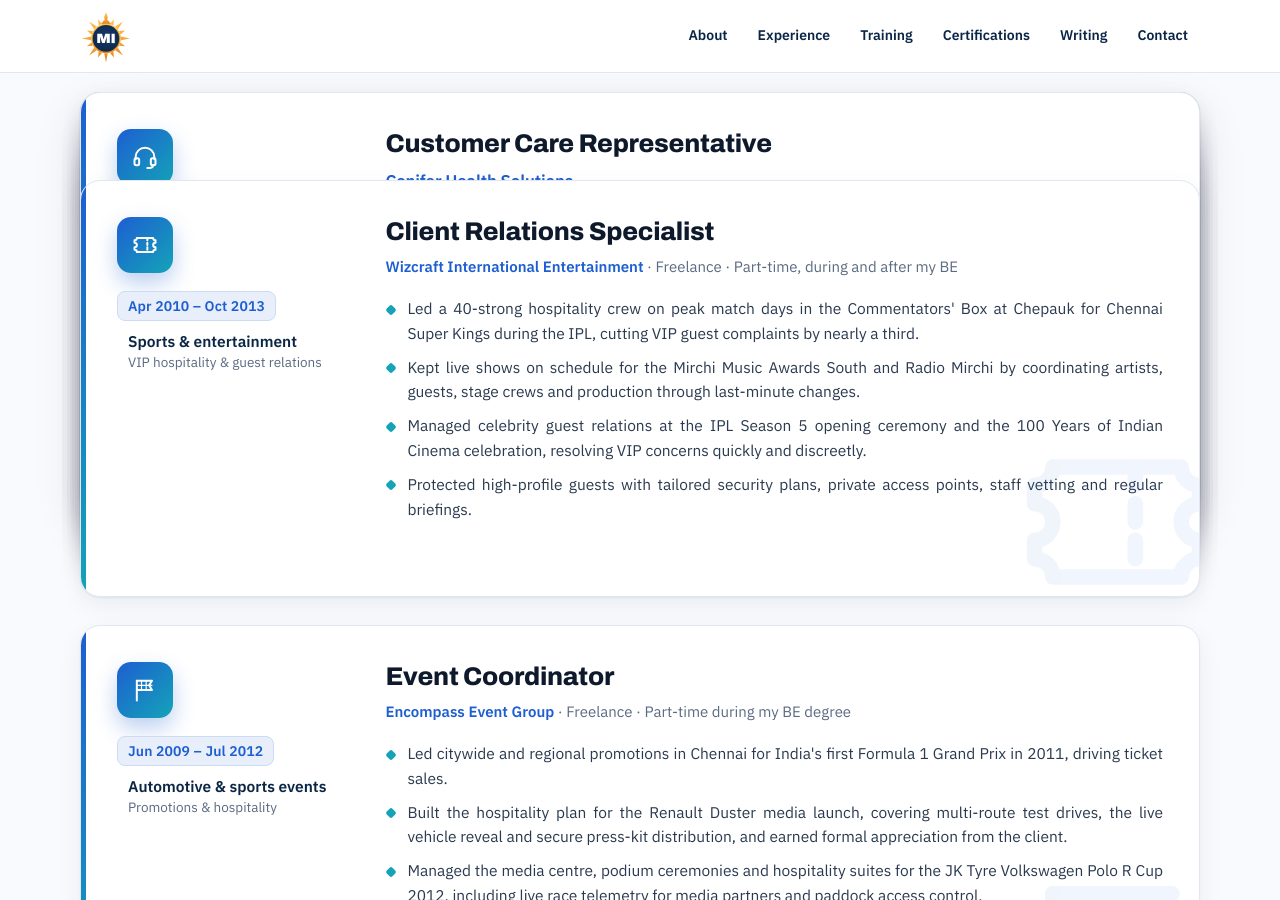
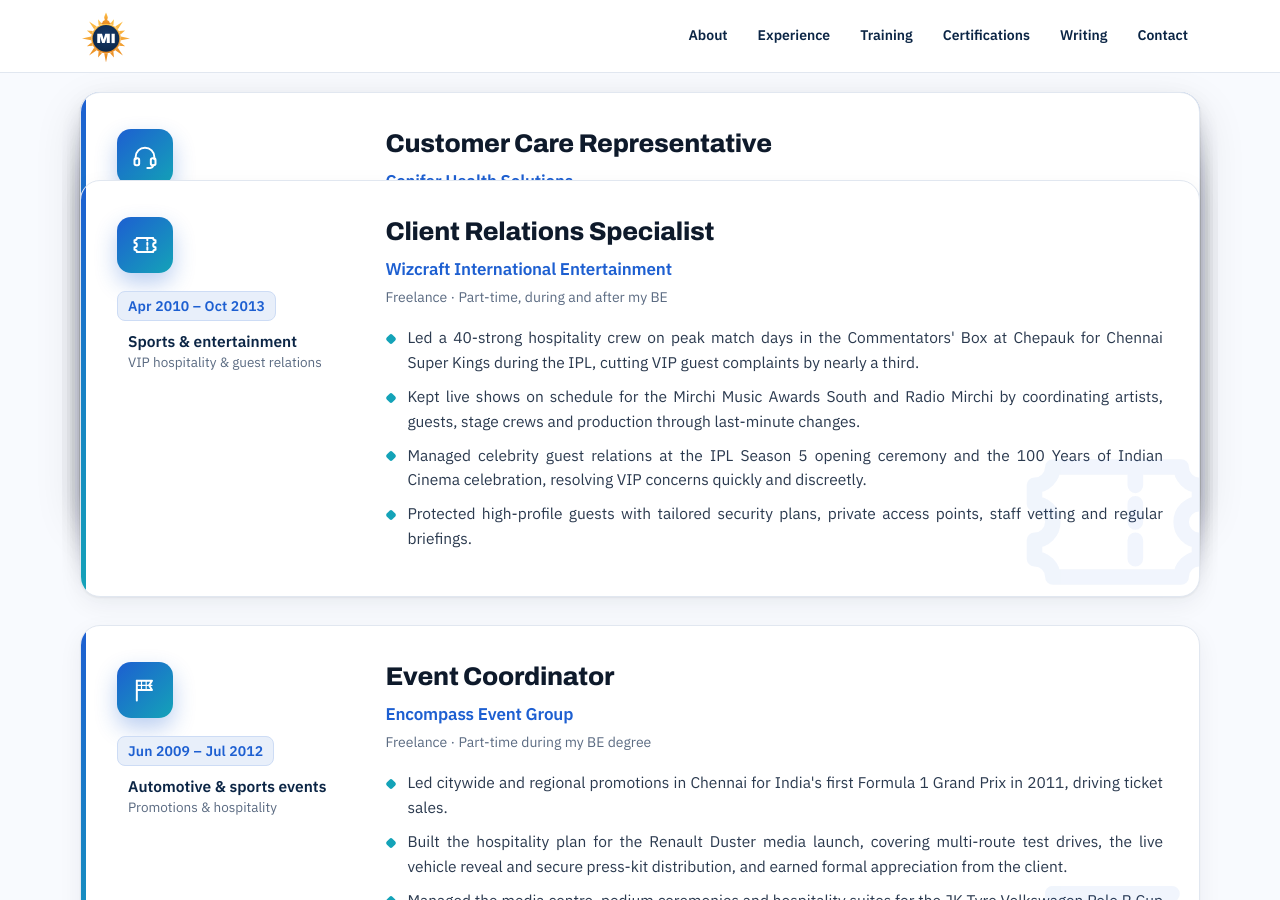
Before and after one commit to Madhan-I/Madhan-I.github.io, a Jekyll site: the page built from index.html, in a window 1280 px wide and 900 px high, scrolled down 5913 px. Built offline with Jekyll 4.4.1, drawn with Linux system fonts in a browser that asks for light colours.

Commit message:
Put freelance detail on its own line for event roles
Co-Authored-By: Claude Opus 5.5 <noreply@anthropic.com>
Claude-Session: https://claude.ai/code/session_01MFRrTt7LBDdX57m85KHNGp

```diff
--- a/index.html
+++ b/index.html
@@ -85,7 +85,7 @@ layout: default
         </div>
         <div class="job-body">
           <h3>{{ job.title }}</h3>
-          {% if job.client %}<p class="org has-client"><b class="client">{{ job.client }}</b>{% if job.project %}<span class="proj"><span class="sep"> · </span>{{ job.project }}</span>{% endif %}<span class="via"><b class="emp">{{ job.company }}</b> · {{ job.detail }}</span></p>{% else %}<p class="org"><b>{{ job.company }}</b> · {{ job.detail }}</p>{% endif %}
+          {% if job.client %}<p class="org has-client"><b class="client">{{ job.client }}</b>{% if job.project %}<span class="proj"><span class="sep"> · </span>{{ job.project }}</span>{% endif %}<span class="via"><b class="emp">{{ job.company }}</b> · {{ job.detail }}</span></p>{% else %}<p class="org has-client"><b class="client">{{ job.company }}</b><span class="via">{{ job.detail }}</span></p>{% endif %}
           <ul>{% for pt in job.points %}<li>{{ pt }}</li>{% endfor %}</ul>
         </div>
         <svg class="job-art" aria-hidden="true"><use href="#i-{{ job.icon | default: 'route' }}"/></svg>
```
